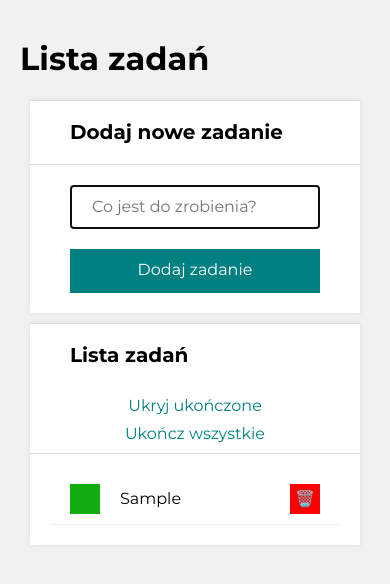
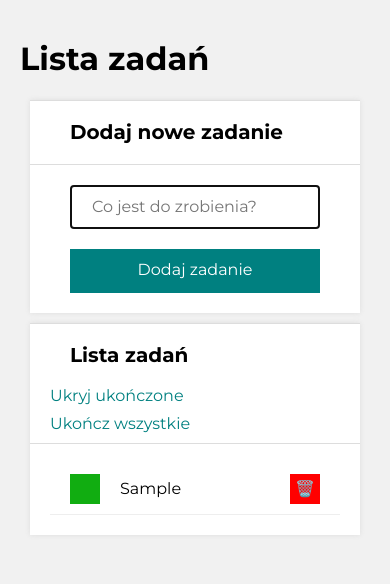
Before and after one commit to DominikaBuczekSzkowron/to-do-list-react, a React (Create React App) app: page / in a window 390 px wide. Both pictures are taken after typing "Sample" into the empty fields and a click on the button "Dodaj zadanie". Shown: the top 584 px of the page. Built offline with nearby package versions, Linux system fonts and the light colour scheme.

Commit message:
style component Buttons

```diff
--- a/src/Buttons/index.js
+++ b/src/Buttons/index.js
@@ -1,19 +1,18 @@
-import "./style.css";
+import { BothButtons } from "./styled";
 
 const Buttons = ({ tasks, hideDone, toggleHideDone, setAllDone }) => (
-  <div className="section__bothButtons">
+  <div>
     {tasks.length > 0 && (
       <>
-        <button onClick={toggleHideDone} className="section__bothButtons">
+        <BothButtons onClick={toggleHideDone}>
           {hideDone ? "Pokaż" : "Ukryj"} ukończone
-        </button>
-        <button
+        </BothButtons>
+        <BothButtons
           onClick={setAllDone}
-          className="section__bothButtons"
           disabled={tasks.every(({ done }) => done)}
         >
           Ukończ wszystkie
-        </button>
+        </BothButtons>
       </>
     )}
   </div>
--- a/src/Buttons/style.css
+++ /dev/null
@@ -1,35 +0,0 @@
-.section__bothButtons {
-  border: none;
-  background-color: transparent;
-  color: teal;
-  transition: 1s;
-  display: flex;
-  flex-shrink: 0;
-  justify-content: right;
-  align-items: center;
-  cursor: pointer;
-  padding: 0 10px 0 0;
-}
-
-@media (max-width: 767px) {
-  .section__bothButtons {
-    display: flex;
-    flex-direction: column;
-    padding: 5px;
-  }
-}
-
-.section__bothButtons:hover {
-  color: hsl(180, 100%, 30%);
-}
-
-.section__alignHeaderAndButtons {
-  display: flex;
-  justify-content: row;
-}
-
-.section__bothButtons:disabled {
-  color: #b1a9a9;
-  padding: 0 10px 0 0;
-  cursor: auto;
-}
--- /dev/null
+++ b/src/Buttons/styled.js
@@ -0,0 +1,26 @@
+import styled, { css } from "styled-components";
+
+export const BothButtons = styled.button`
+  border: none;
+  background-color: transparent;
+  color: teal;
+  transition: 1s;
+  cursor: pointer;
+  padding: 0 10px 0 0;
+
+  &:hover {
+    color: hsl(180, 100%, 30%);
+  }
+  &:disabled {
+    color: #b1a9a9;
+    padding: 0 10px 0 0;
+    cursor: auto;
+  }
+
+  @media (max-width: 767px) {
+    display: flex;
+    flex-direction: column;
+    justify-content: center;
+    padding: 0 0 10px 0;
+  }
+`;
```
